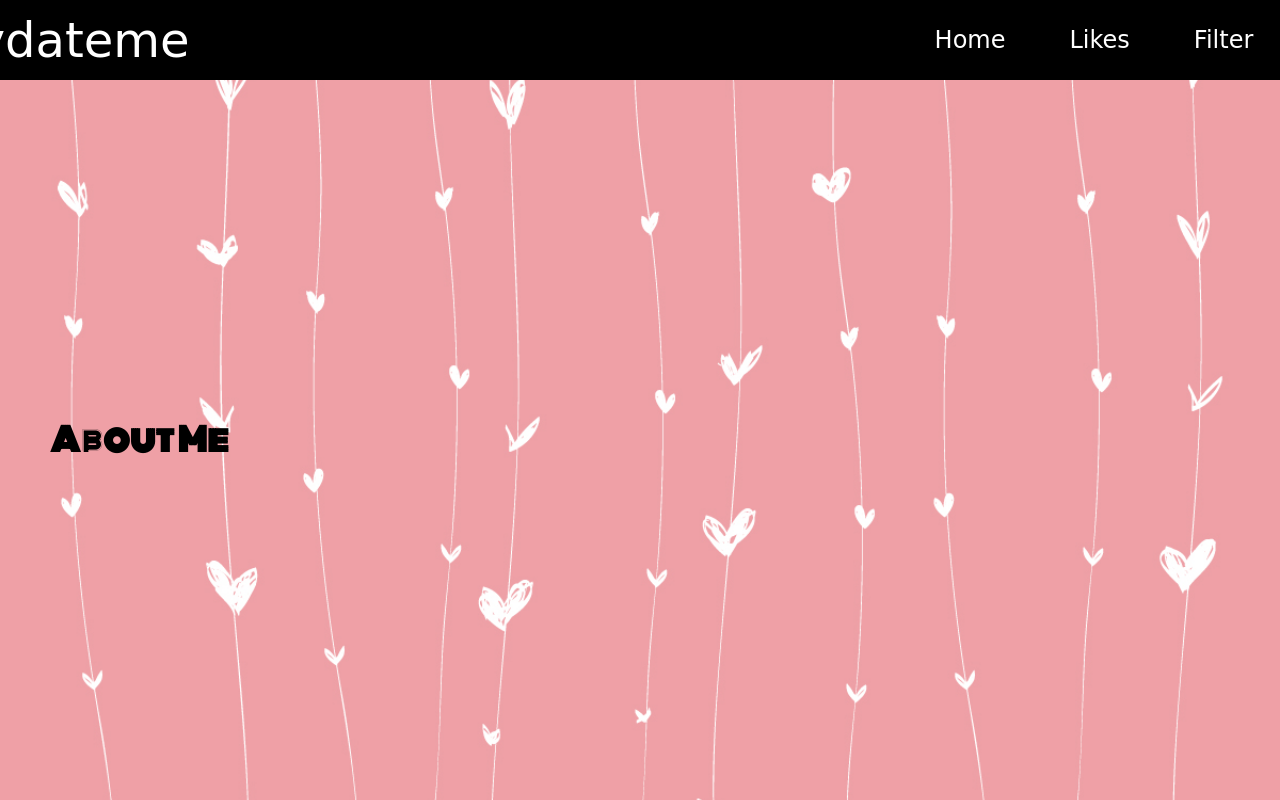
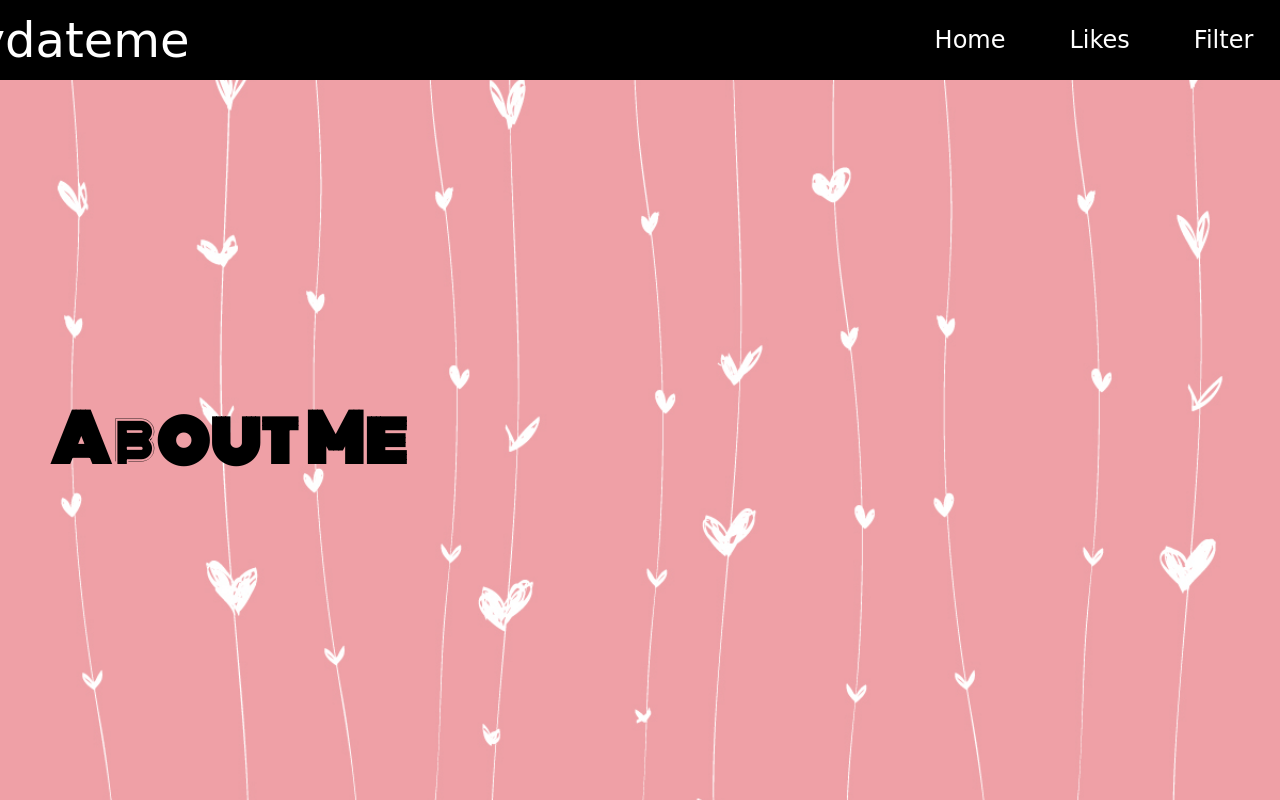
Before and after one commit to kal-sudo/sdproj, a plain HTML site: page about.html in a window 1280 px wide. Shown: the top 800 px of the page. Drawn offline with Linux system fonts and the light colour scheme.

Commit message:
content updated

```diff
--- a/about.html
+++ b/about.html
@@ -35,8 +35,8 @@
     </div>
  </nav>
  <div class="main">
-    <div class="main_container">
-        <h1>About Me</h1>
+    <div class="main_container" style="justify-content: center;align-items: center;">
+        <h1 style="font-size: 4rem;">About Me</h1>
     </div>
  </div>
 </body>
```
